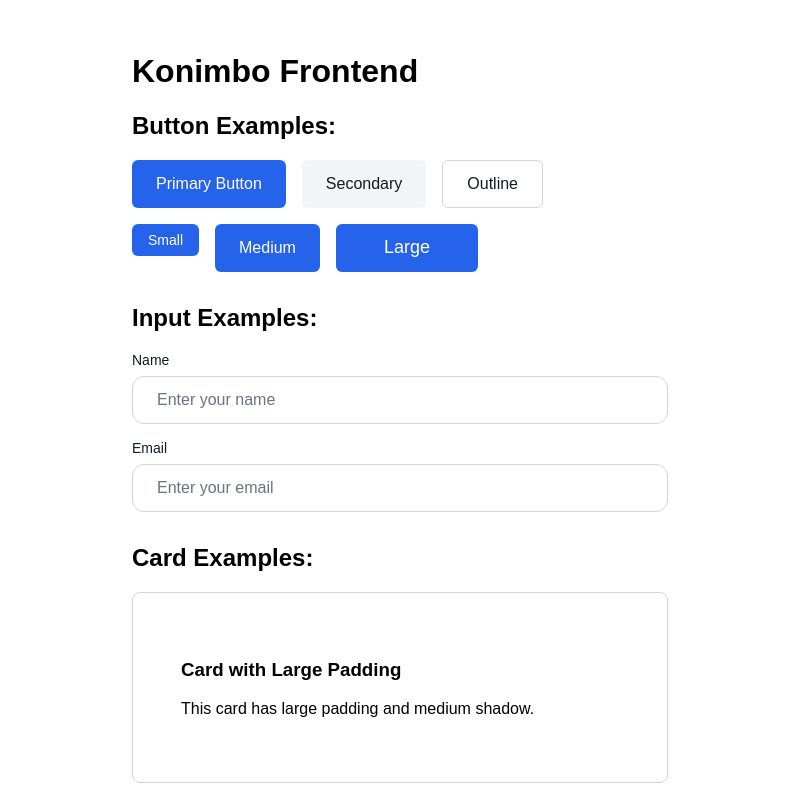
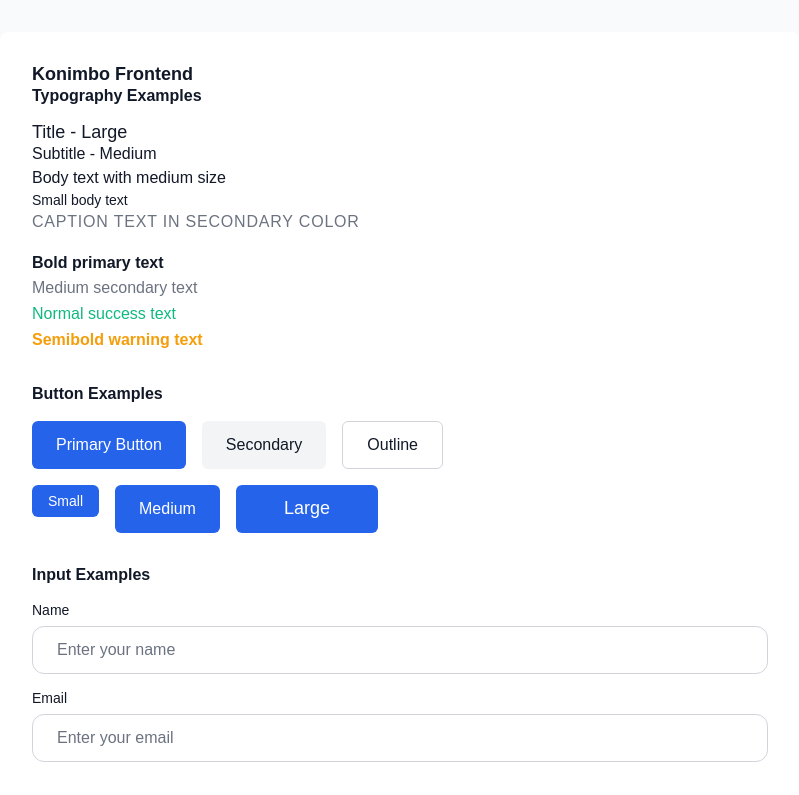
Before and after one commit to Tamir198/Konimbo-fullstack, a Next.js app in the folder frontend/: page / in a window 1280 px wide. Shown: the top 795 px of the page, without its empty margins (240-1039 px from the left). Built offline with nearby package versions, Linux system fonts and the light colour scheme.

Commit message:
Add typography example

```diff
--- a/frontend/src/app/globals.css
+++ b/frontend/src/app/globals.css
@@ -8,4 +8,10 @@
   margin: 0;
   padding: 0;
   font-family: Arial, Helvetica, sans-serif;
+  background-color: var(--color-background-secondary);
+  min-height: 100vh;
 }
+
+html {
+  background-color: var(--color-background-secondary);
+}
--- a/frontend/src/app/page.tsx
+++ b/frontend/src/app/page.tsx
@@ -1,14 +1,80 @@
 import Button from '@/components/ui/atoms/Button/Button';
 import Card from '@/components/ui/atoms/Card/Card';
 import Input from '@/components/ui/atoms/Input/Input';
+import Typography from '@/components/ui/atoms/Typography/Typography';
 
 export default function Home() {
   return (
-    <div style={{ padding: '2rem', maxWidth: '600px', margin: '0 auto' }}>
-      <h1>Konimbo Frontend</h1>
+    <div
+      style={{
+        padding: '2rem',
+        maxWidth: '800px',
+        margin: '0 auto',
+        backgroundColor: 'var(--color-background)',
+        borderRadius: 'var(--radius-lg)',
+        boxShadow: 'var(--shadow-md)',
+        minHeight: 'calc(100vh - 4rem)',
+        marginTop: '2rem',
+        marginBottom: '2rem',
+      }}
+    >
+      <Typography variant='title' size='large' weight='bold'>
+        Konimbo Frontend
+      </Typography>
 
       <div style={{ marginBottom: '2rem' }}>
-        <h2>Button Examples:</h2>
+        <Typography
+          variant='subtitle'
+          size='medium'
+          weight='semibold'
+          style={{ marginBottom: '1rem' }}
+        >
+          Typography Examples
+        </Typography>
+
+        <div style={{ marginBottom: '1rem' }}>
+          <Typography variant='title' size='large'>
+            Title - Large
+          </Typography>
+          <Typography variant='subtitle' size='medium'>
+            Subtitle - Medium
+          </Typography>
+          <Typography variant='body' size='medium'>
+            Body text with medium size
+          </Typography>
+          <Typography variant='bodySmall' size='small'>
+            Small body text
+          </Typography>
+          <Typography variant='caption' color='secondary'>
+            Caption text in secondary color
+          </Typography>
+        </div>
+
+        <div style={{ marginBottom: '1rem' }}>
+          <Typography variant='body' weight='bold' color='primary'>
+            Bold primary text
+          </Typography>
+          <Typography variant='body' weight='medium' color='secondary'>
+            Medium secondary text
+          </Typography>
+          <Typography variant='body' weight='normal' color='success'>
+            Normal success text
+          </Typography>
+          <Typography variant='body' weight='semibold' color='warning'>
+            Semibold warning text
+          </Typography>
+        </div>
+      </div>
+
+      <div style={{ marginBottom: '2rem' }}>
+        <Typography
+          variant='subtitle'
+          size='medium'
+          weight='semibold'
+          style={{ marginBottom: '1rem' }}
+        >
+          Button Examples
+        </Typography>
         <div style={{ display: 'flex', gap: '1rem', marginBottom: '1rem' }}>
           <Button variant='primary'>Primary Button</Button>
           <Button variant='secondary'>Secondary</Button>
@@ -23,7 +89,14 @@
       </div>
 
       <div style={{ marginBottom: '2rem' }}>
-        <h2>Input Examples:</h2>
+        <Typography
+          variant='subtitle'
+          size='medium'
+          weight='semibold'
+          style={{ marginBottom: '1rem' }}
+        >
+          Input Examples
+        </Typography>
         <Input
           label='Name'
           placeholder='Enter your name'
@@ -33,15 +106,30 @@
       </div>
 
       <div style={{ marginBottom: '2rem' }}>
-        <h2>Card Examples:</h2>
+        <Typography
+          variant='subtitle'
+          size='medium'
+          weight='semibold'
+          style={{ marginBottom: '1rem' }}
+        >
+          Card Examples
+        </Typography>
         <Card padding='large' shadow='medium' style={{ marginBottom: '1rem' }}>
-          <h3>Card with Large Padding</h3>
-          <p>This card has large padding and medium shadow.</p>
+          <Typography variant='subtitle' size='medium' weight='semibold'>
+            Card with Large Padding
+          </Typography>
+          <Typography variant='bodySmall' size='small' color='secondary'>
+            This card has large padding and medium shadow.
+          </Typography>
         </Card>
 
         <Card padding='small' shadow='none'>
-          <h3>Card with Small Padding</h3>
-          <p>This card has small padding and no shadow.</p>
+          <Typography variant='subtitle' size='small' weight='medium'>
+            Card with Small Padding
+          </Typography>
+          <Typography variant='bodySmall' size='small' color='secondary'>
+            This card has small padding and no shadow.
+          </Typography>
         </Card>
       </div>
     </div>
--- /dev/null
+++ b/frontend/src/components/ui/atoms/Typography/Typography.module.css
@@ -0,0 +1,103 @@
+.typography {
+  margin: 0;
+  font-family: inherit;
+  line-height: 1.5;
+}
+
+/* Variants */
+.title {
+  font-size: var(--font-size-xl);
+  font-weight: var(--font-weight-bold);
+  line-height: 1.2;
+}
+
+.subtitle {
+  font-size: var(--font-size-lg);
+  font-weight: var(--font-weight-semibold);
+  line-height: 1.3;
+}
+
+.body {
+  font-size: var(--font-size-base);
+  font-weight: var(--font-weight-normal);
+  line-height: 1.6;
+}
+
+.bodySmall {
+  font-size: var(--font-size-sm);
+  font-weight: var(--font-weight-normal);
+  line-height: 1.5;
+}
+
+.label {
+  font-size: var(--font-size-sm);
+  font-weight: var(--font-weight-medium);
+  line-height: 1.4;
+}
+
+.caption {
+  font-size: var(--font-size-xs);
+  font-weight: var(--font-weight-normal);
+  line-height: 1.4;
+  text-transform: uppercase;
+  letter-spacing: 0.05em;
+}
+
+/* Sizes */
+.none {
+  font-size: inherit;
+}
+
+.small {
+  font-size: var(--font-size-sm);
+}
+
+.medium {
+  font-size: var(--font-size-base);
+}
+
+.large {
+  font-size: var(--font-size-lg);
+}
+
+/* Weights */
+.normal {
+  font-weight: var(--font-weight-normal);
+}
+
+.medium {
+  font-weight: var(--font-weight-medium);
+}
+
+.semibold {
+  font-weight: var(--font-weight-semibold);
+}
+
+.bold {
+  font-weight: var(--font-weight-bold);
+}
+
+/* Colors */
+.primary {
+  color: var(--color-text-primary);
+}
+
+.secondary {
+  color: var(--color-text-secondary);
+}
+
+.disabled {
+  color: var(--color-text-disabled);
+}
+
+.error {
+  color: var(--color-error);
+}
+
+.success {
+  color: var(--color-success);
+}
+
+.warning {
+  color: var(--color-warning);
+}
--- /dev/null
+++ b/frontend/src/components/ui/atoms/Typography/Typography.tsx
@@ -0,0 +1,37 @@
+import React from 'react';
+import styles from './Typography.module.css';
+import { Size } from '@/types/common';
+
+interface TypographyProps extends React.HTMLAttributes<HTMLParagraphElement> {
+  variant?: 'title' | 'subtitle' | 'body' | 'bodySmall' | 'caption' | 'label';
+  size?: Size;
+  weight?: 'normal' | 'medium' | 'semibold' | 'bold';
+  color?:
+    | 'primary'
+    | 'secondary'
+    | 'disabled'
+    | 'error'
+    | 'success'
+    | 'warning';
+  children: React.ReactNode;
+}
+
+const Typography = ({
+  variant = 'body',
+  size = 'medium',
+  weight = 'normal',
+  color = 'primary',
+  children,
+  className = '',
+  ...props
+}: TypographyProps) => {
+  const typographyClasses = `${styles.typography} ${styles[variant]} ${styles[size]} ${styles[weight]} ${styles[color]} ${className}`;
+
+  return (
+    <div className={typographyClasses} {...props}>
+      {children}
+    </div>
+  );
+};
+
+export default Typography;
```
